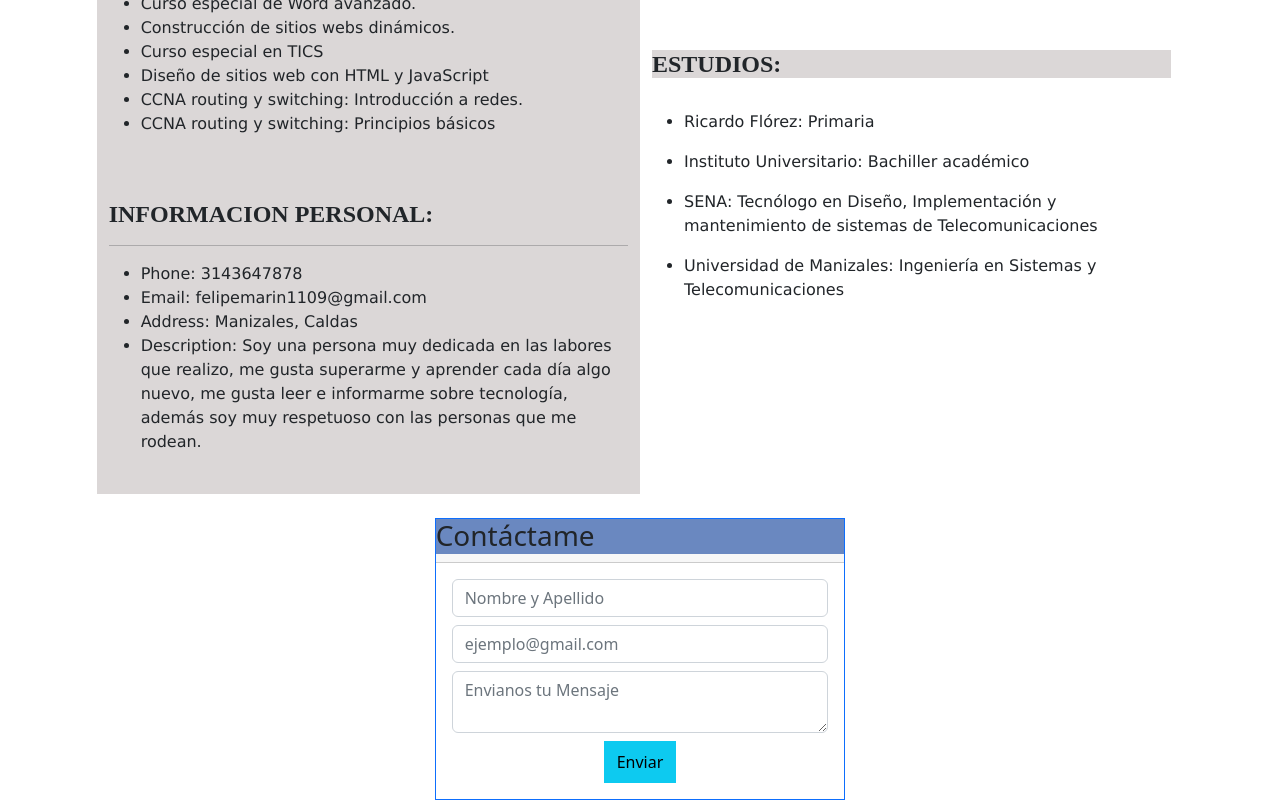
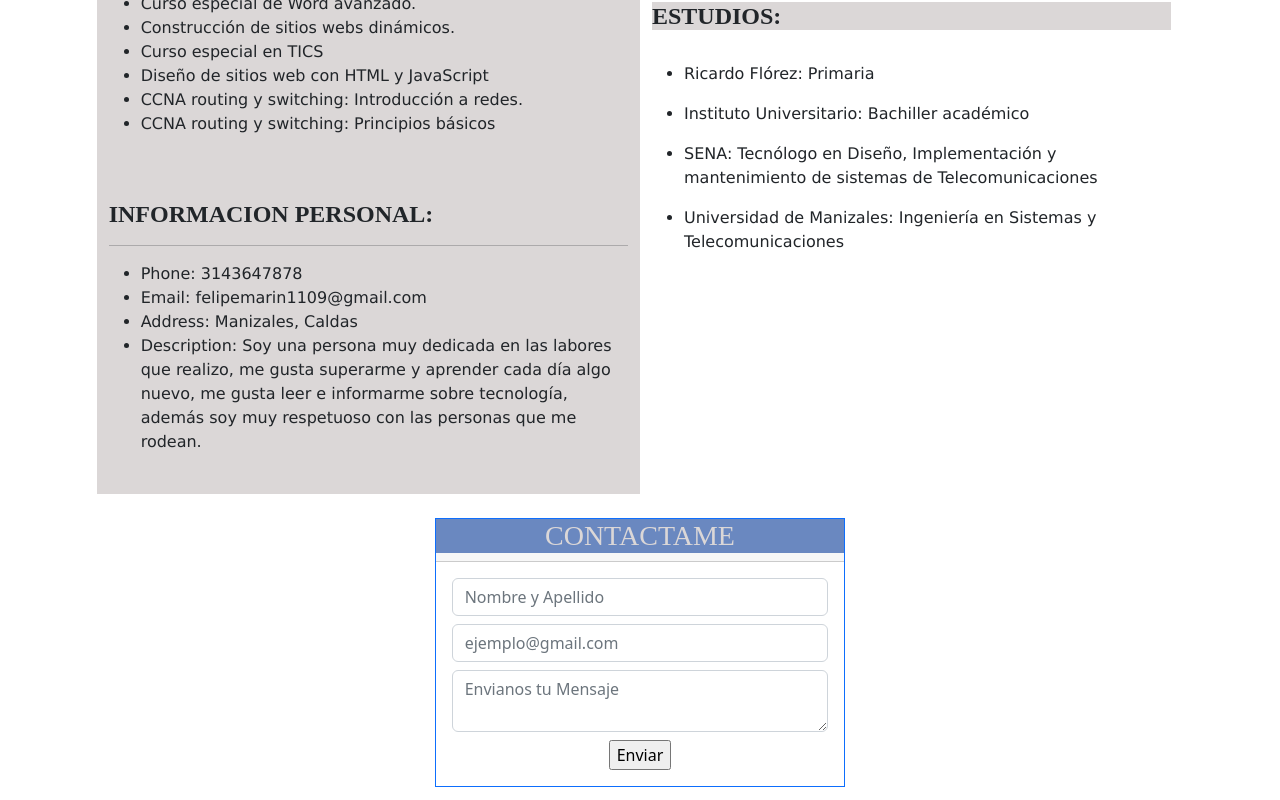
Before and after one commit to Jfmarin1122/react_curriculum, a React (Create React App) app: page / in a window 1280 px wide. Shown: the part 709-1509 px from the top of the page. Built offline with nearby package versions, Linux system fonts and the light colour scheme.

Commit message:
Corrección de Formulario

```diff
--- a/src/App.css
+++ b/src/App.css
@@ -78,13 +78,13 @@
 
 .contac_title {
   background-color: rgb(106, 136, 192);
-}
-
-.contac_text {
-  background-color: rgb(106, 136, 192);
   font-family: 'Times New Roman', Times, serif;
   color: rgb(219, 215, 215);
   text-align: center;
+}
+
+.button_send {
+  font-style: inherit;
 }
 
 .App {
--- a/src/App.js
+++ b/src/App.js
@@ -41,12 +41,12 @@ function App() {
           <OfMainProfessionalProfile/><br></br>
           <OfMainOtherStudies/><br></br>
           <OfMain/>
+
         </div>
         <div className = 'col-5'>
           <br></br>
           <br></br>
-          <br></br>
-          <OfMainWorkExperience/><br></br>
+          <OfMainWorkExperience/>
           <br></br>
           <OfMainTitles/>
         </div>
--- a/src/components/form/index.js
+++ b/src/components/form/index.js
@@ -1,12 +1,12 @@
 import React from "react";
 import 'bootstrap/dist/css/bootstrap.min.css';
 
-function Form(props) {
+function Form() {
     return (
         <div class="card border-primary rounded-0">
             <div class="card-header p-0">
                 <div class="contac_title">
-                    <h3><i class = "contac_text"></i> Contáctame</h3>
+                    <h3><i className = "contac_text"></i> CONTACTAME</h3>
                 </div>
             </div>
             <div class="card-body p-3">
@@ -28,7 +28,7 @@ function Form(props) {
                 </div>
 
                 <div class="text-center">
-                    <input type="submit" value="Enviar" class="btn btn-info btn-block rounded-0 py-2"/>
+                    <input type="submit" value="Enviar" class="button_send"/>
                 </div>
             </div>
 
```
Lines whose indentation alone changed are shown as unchanged.
